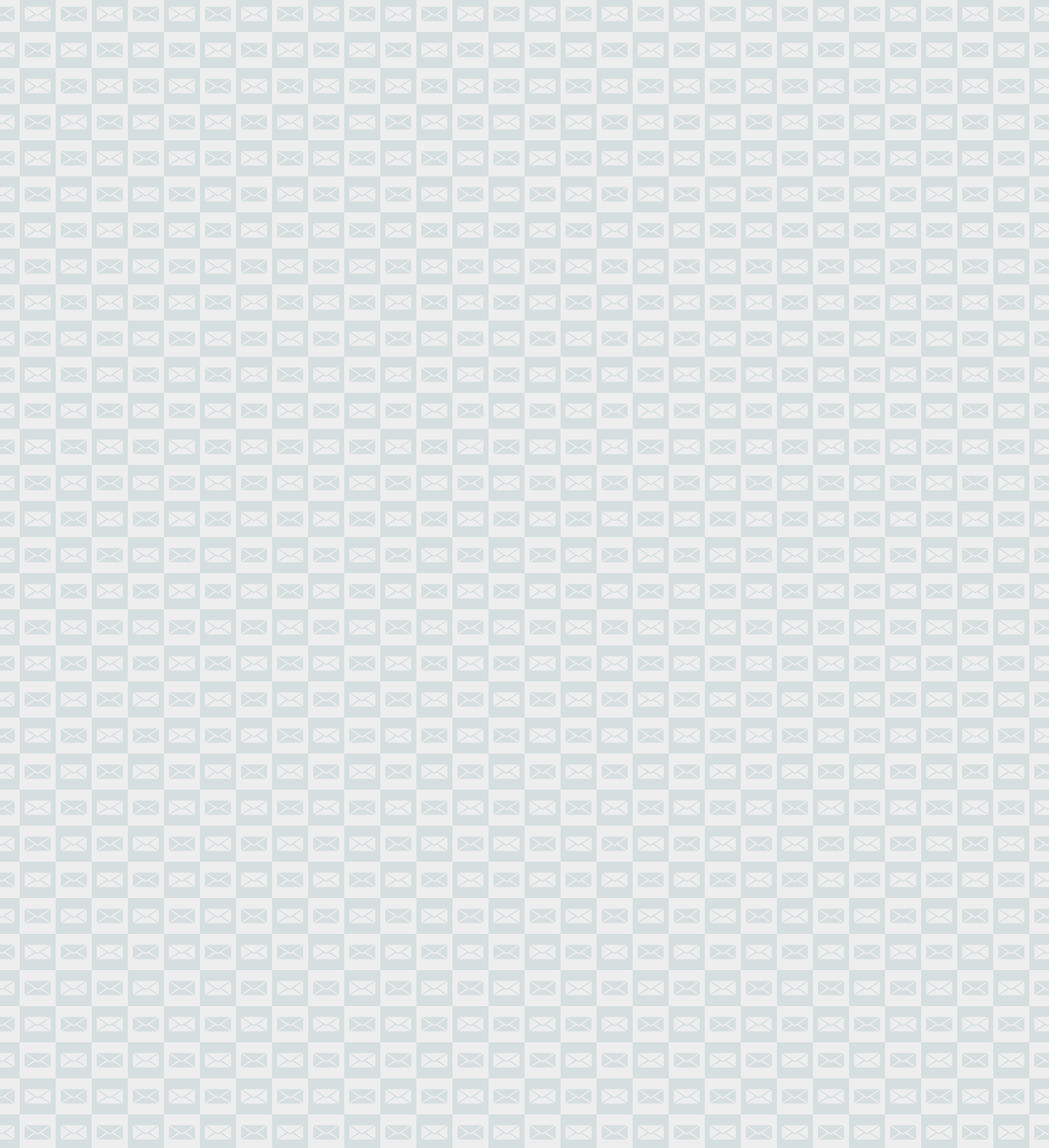
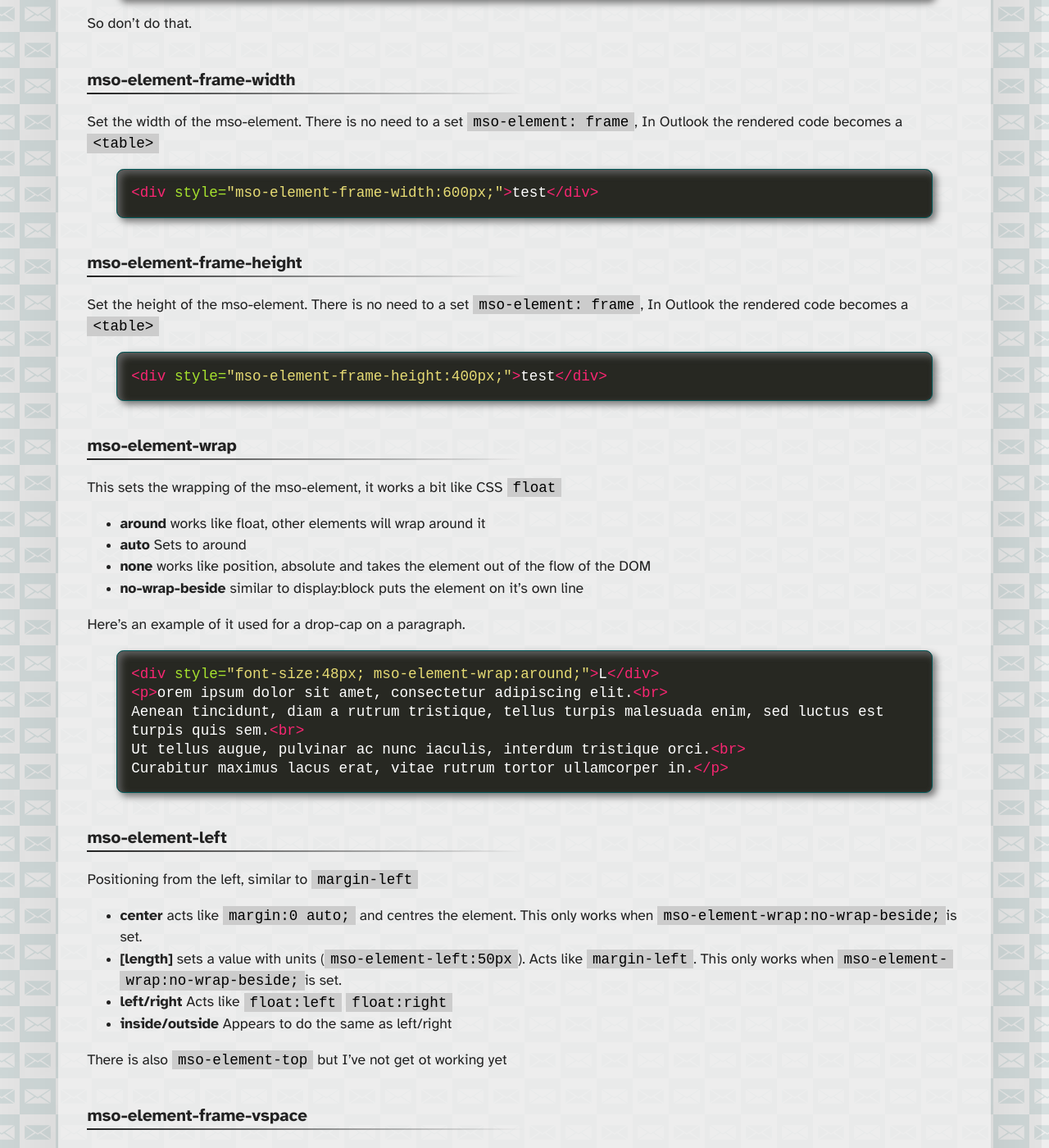
Before and after one commit to M-J-Robbins/good-email-code, a Jekyll site: the page built from email-enhancements/mso-styles.md, in a window 1280 px wide and 1400 px high, scrolled down 11885 px. Shown: the whole window at 82% size. Built offline with Jekyll 4.4.1, drawn with Linux system fonts in a browser that asks for light colours; our own code applies the rules of GitHub Pages for plain Markdown files; a script that is not in the unit is left out; some of the changed text lies outside the part shown.

Commit message:
added mso-element

````diff
--- a/email-enhancements/mso-styles.md
+++ b/email-enhancements/mso-styles.md
@@ -1,3 +1,4 @@
+
 <div class="updated">Last Updated: <time datetime="2022-02-25">25<sup>th</sup> February 2022</time></div>
 
 # Using MSO- styles in Email
@@ -16,6 +17,7 @@
 * [MSO box model](#mso-box-model)
 * [MSO backgrounds](#mso-backgrounds)
 * [MSO table styles](#mso-table-styles)
+* [MSO element](#mso-element)
 * more to follow...
 
 ## MSO text styling
@@ -98,6 +100,7 @@
 ```html
 <p style="mso-style-textfill-type: none">test</p>
 ```
+Also see [mso-style-textfill-type: gradient](#mso-style-textfill-type-gradient)
 
 ### mso-text-indent-alt
 Works just like `text-indent`
@@ -124,6 +127,8 @@
 <p style="mso-char-indent: 2">test</p>
 <p style="mso-char-indent-count: 2">test</p>
 ```
+
+For a closer comparison to `text-indent` see [mso-text-indent-alt](#mso-text-indent-alt)
 
 ## MSO advanced text styles (Word Art)
 Back in the 90's if you want to create a poster for your school disco, you would do it in MS Word using Word Art.  If you're still loving this retro style then we can  recreate it in Outlook too.
@@ -326,3 +331,69 @@
 	</tr>
 </table>
 ```
+
+
+## MSO element
+When using mso-elements you'll see a border appear around the first element used.  I've not worked out how to remove this yet but we can set another element first that will take the boarder then move that out of the way.
+
+Place this code at the top of your email
+```html
+<div style="mso-element-wrap:none;mso-element-left:right;font-size:1px;">&zwnj;</div>
+```
+You will still see it in the top right corner but this is the best I have so far.
+
+### mso-element
+This is used to set an element.  In it doesn't do much on it's own.  However be aware that setting a valuse of `none` will remove all the content after it.
+```html
+<div style="mso-element:none"></div>
+```
+So don't do that.
+
+### mso-element-frame-width
+Set the width of the mso-element.  There is no need to a set `mso-element: frame`,  In Outlook the rendered code becomes a `<table>`
+```html
+<div style="mso-element-frame-width:600px;">test</div>
+```
+
+### mso-element-frame-height
+Set the height of the mso-element.  There is no need to a set `mso-element: frame`,  In Outlook the rendered code becomes a `<table>`
+```html
+<div style="mso-element-frame-height:400px;">test</div>
+```
+
+### mso-element-wrap
+This sets the wrapping of the mso-element, it works a bit like CSS `float`
+* **around** works like float, other elements will wrap around it
+* **auto** Sets to around
+* **none** works like position, absolute and takes the element out of the flow of the DOM
+* **no-wrap-beside** similar to display:block puts the element on it's own line
+
+Here's an example of it used for a drop-cap on a paragraph.
+```html
+<div style="font-size:48px; mso-element-wrap:around;">L</div>
+<p>orem ipsum dolor sit amet, consectetur adipiscing elit.<br>
+Aenean tincidunt, diam a rutrum tristique, tellus turpis malesuada enim, sed luctus est turpis quis sem.<br>
+Ut tellus augue, pulvinar ac nunc iaculis, interdum tristique orci.<br>
+Curabitur maximus lacus erat, vitae rutrum tortor ullamcorper in.</p>
+```
+
+### mso-element-left
+Positioning from the left, similar to `margin-left`
+* **center** acts like `margin:0 auto;` and centres the element. This only works when `mso-element-wrap:no-wrap-beside;`is set.
+* **[length]** sets a value with units (`mso-element-left:50px`). Acts like `margin-left`. This only works when `mso-element-wrap:no-wrap-beside;`is set.
+* **left/right** Acts like `float:left` `float:right`
+* **inside/outside** Appears to do the same as left/right
+
+There is also `mso-element-top` but I've not get ot working yet
+
+### mso-element-frame-vspace
+Works like css `margin-block` to give vertical space.  This requires setting a `mso-element-frame-height`, `mso-element-frame-width` or `mso-element-wrap`to make the vspace work.
+```html
+<div style="mso-element-wrap:no-wrap-beside;mso-element-frame-vspace:20px;">test</div>
+```
+
+### mso-element-frame-hspace
+Works like css `margin-inline` to give horazontal space. This requires setting a `mso-element-frame-height`, `mso-element-frame-width` or `mso-element-wrap`to make the hspace work.
+```html
+<div style="mso-element-wrap:no-wrap-beside;mso-element-frame-hspace:20px;">test</div>
+```
````
